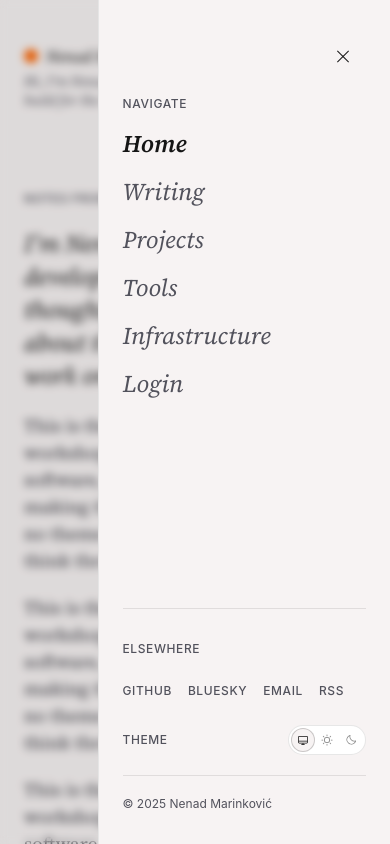
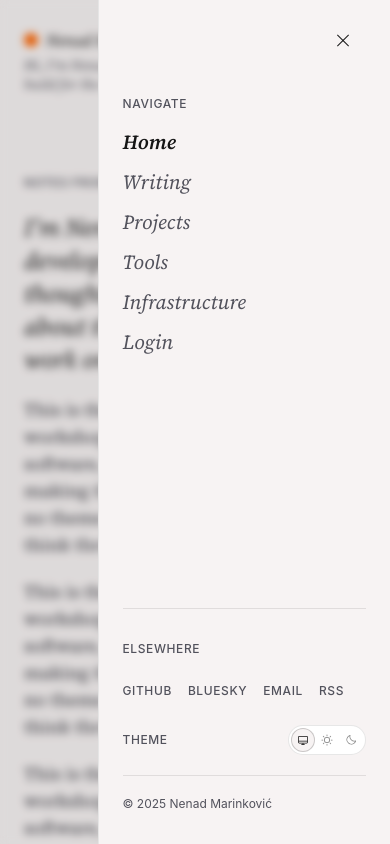
Before and after one commit to nenadmarinkovic/home, a Next.js app: page / in a window 390 px wide. Both pictures are taken after a click on the button 343 px from the left and 56 px from the top of the page. Shown: the top 844 px of the page. Built offline with nearby package versions, Linux system fonts and the light colour scheme.

Commit message:
fix: adjust padding and margin in MobileMenu and SiteHeader components

```diff
--- a/components/mobile-menu.tsx
+++ b/components/mobile-menu.tsx
@@ -50,7 +50,7 @@ export function MobileMenu() {
         onClick={() => setOpen((v) => !v)}
         aria-label={open ? "Close menu" : "Open menu"}
         aria-expanded={open}
-        className="relative z-[60] flex cursor-pointer items-center justify-center text-foreground"
+        className="relative z-[60] -m-3 flex cursor-pointer touch-manipulation items-center justify-center p-3 text-foreground"
       >
         <HamburgerIcon open={open} />
       </button>
@@ -65,7 +65,7 @@ export function MobileMenu() {
             <p className="font-sans text-xs font-medium uppercase tracking-wider text-zinc-600 dark:text-zinc-400">
               Navigate
             </p>
-            <nav className="mt-4 flex flex-col items-start gap-4 font-serif text-2xl italic text-zinc-600 dark:text-zinc-400">
+            <nav className="mt-4 flex flex-col items-start gap-3 font-serif text-xl italic text-zinc-600 dark:text-zinc-400">
               <Link
                 href="/"
                 aria-current={pathname === "/" ? "page" : undefined}
--- a/components/site-header.tsx
+++ b/components/site-header.tsx
@@ -6,7 +6,7 @@ import { MobileMenu } from "@/components/mobile-menu";
 
 export function SiteHeader() {
   return (
-    <header className="flex items-baseline justify-between gap-6 pt-12">
+    <header className="flex items-baseline justify-between gap-6 pt-8 md:pt-12">
       <div className="flex flex-1 flex-col gap-2">
         <div className="flex items-center justify-between gap-6">
           <Link href="/" className="flex items-center gap-2">
```
